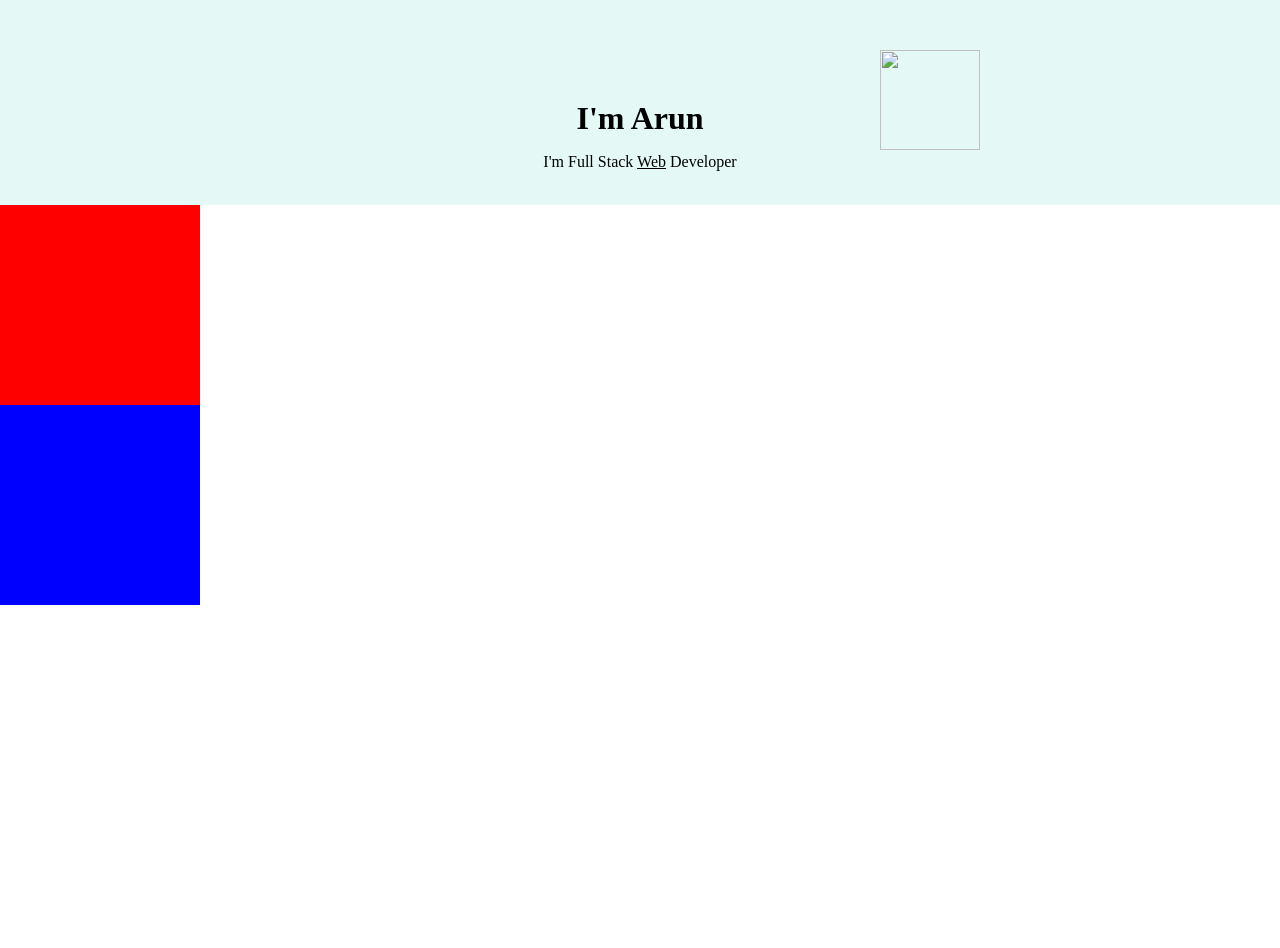
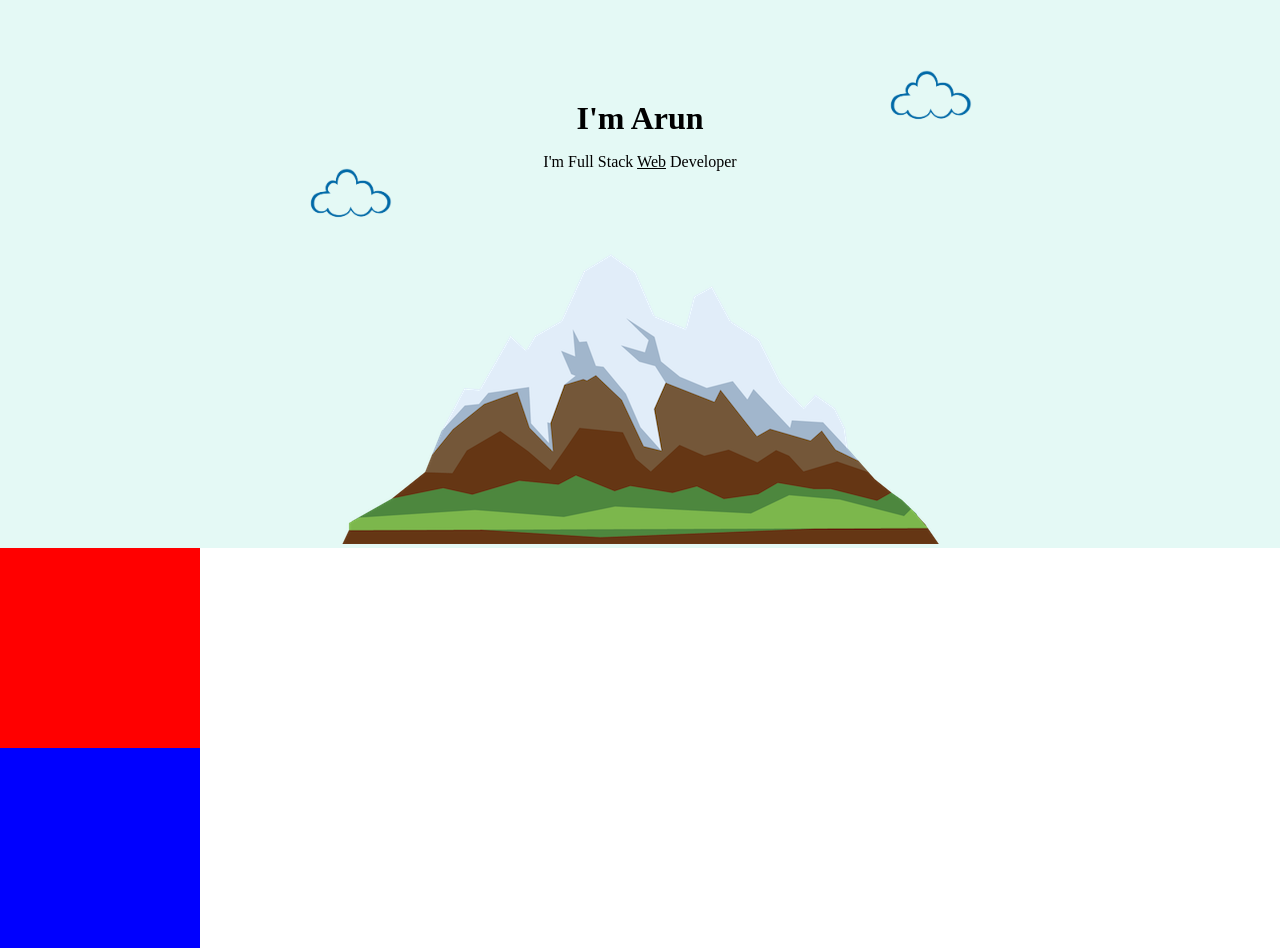
Before and after one commit to ARUN-Leads/cv, a plain HTML site: page index.html in a window 1280 px wide. Before the commit the page ends 800 px from the top, so only its background shows below. Drawn offline with Linux system fonts and the light colour scheme.

Commit message:
Update index.html

```diff
--- a/index.html
+++ b/index.html
@@ -16,7 +16,7 @@
     <div class="top-container">
       <img
         class="top-cloud"
-        src="images/cloud.png"
+        src="cloud.png"
         alt=""
         width="100"
         height="100"
@@ -25,12 +25,12 @@
       <p>I'm Full Stack <span class="web">Web</span> Developer</p>
       <img
         class="bottom-cloud"
-        src="images/cloud.png"
+        src="cloud.png"
         alt=""
         width="100"
         height="100"
       />
-      <img src="images/mountain.png" alt="" />
+      <img src="mountain.png" alt="" />
     </div>
     <div class="middle-container"></div>
     <div class="bottom-container"></div>
```
